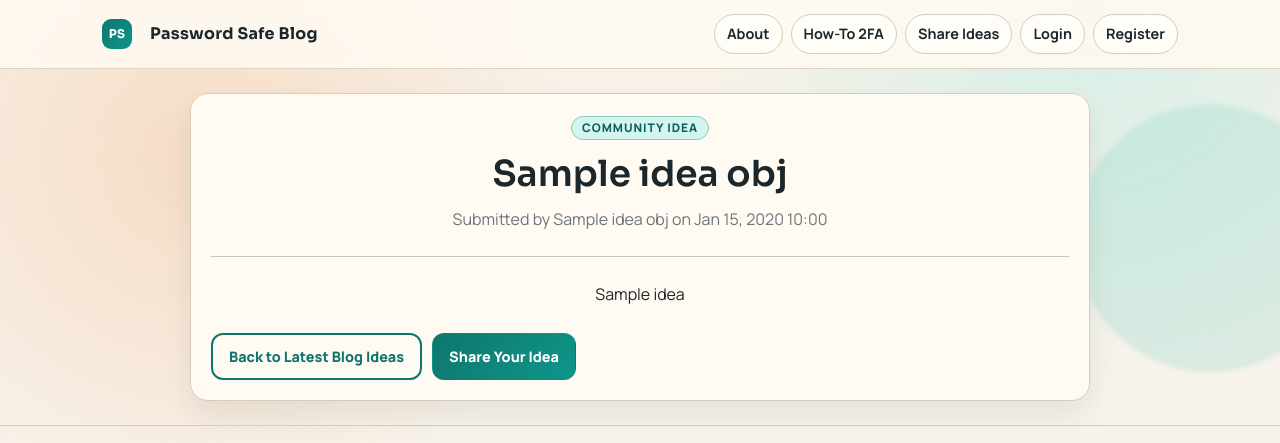
After one commit to tendayiht-png/password_space_blog, a Django app: template templates/idea_detail.html in a window 1280 px wide. The commit adds this page. Shown: the top 443 px of the page. Run offline with Django 3.2, Linux system fonts and the light colour scheme; the template is opened without the code that fills it: most values are stand-ins (such as "Sample title", 1, 10 or a date in 2020).

Commit message:
Updated Latest Community Ideas views to show in full when clicked.

```diff
--- a/blog/urls.py
+++ b/blog/urls.py
@@ -6,6 +6,7 @@ urlpatterns = [
     path('', views.PostList.as_view(), name='home'),
     path('post/<slug:slug>/', views.PostDetail.as_view(), name='post_detail'),
     path('ideas/', views.ideas_page, name='ideas_page'),
+    path('ideas/<int:pk>/', views.IdeaDetail.as_view(), name='idea_detail'),
     path('ideas/my/', views.my_ideas_page, name='my_ideas_page'),
     path('ideas/unallocated/', views.unallocated_ideas_page, name='unallocated_ideas_page'),
     path('ideas/<int:idea_id>/edit/', views.edit_idea_page, name='edit_idea_page'),
--- a/blog/views.py
+++ b/blog/views.py
@@ -45,6 +45,12 @@ class PostDetail(DetailView):
     context_object_name = 'post'
     slug_field = 'slug'
     slug_url_kwarg = 'slug'
+
+
+class IdeaDetail(DetailView):
+    model = Idea
+    template_name = 'idea_detail.html'
+    context_object_name = 'idea_obj'
 
 
 class AboutPageView(RedirectView):
--- /dev/null
+++ b/templates/idea_detail.html
@@ -0,0 +1,24 @@
+{% extends "base.html" %}
+
+{% block content %}
+<main class="container py-4">
+  <section class="hero-card reveal" style="max-width: 900px; margin: 0 auto;">
+    <span class="badge">Community Idea</span>
+    <h1 style="margin-top: 12px;">{{ idea_obj.title|default:idea_obj.idea|truncatechars:90 }}</h1>
+    <p class="text-muted" style="margin-top: 8px;">
+      Submitted by {{ idea_obj.name }} on {{ idea_obj.created_on|date:"M d, Y H:i" }}
+    </p>
+
+    <hr class="my-4">
+
+    <div style="line-height: 1.7;">
+      {{ idea_obj.idea|linebreaksbr }}
+    </div>
+
+    <div style="margin-top: 24px; display: flex; gap: 10px; flex-wrap: wrap;">
+      <a class="btn btn-outline-primary" href="{% url 'home' %}#latest-blog-ideas">Back to Latest Blog Ideas</a>
+      <a class="btn btn-primary" href="{% url 'ideas_page' %}">Share Your Idea</a>
+    </div>
+  </section>
+</main>
+{% endblock %}
--- a/templates/ideas.html
+++ b/templates/ideas.html
@@ -90,10 +90,6 @@
       <button type="submit" class="btn btn-primary">Submit Idea</button>
     </form>
 
-    <hr class="my-4">
-    <h2 style="margin-top: 12px;">Latest Community Ideas</h2>
-    <p class="mb-3">Visitor ideas are now shown on the home page About section.</p>
-    <a class="btn btn-outline-primary" href="{% url 'home' %}#latest-community-ideas">View Latest Community Ideas</a>
-  </section>
+    </section>
 </main>
 {% endblock %}
```
Also changed, not shown: blog/tests.py (+26 -1 lines), templates/index.html (+5 -6 lines).
